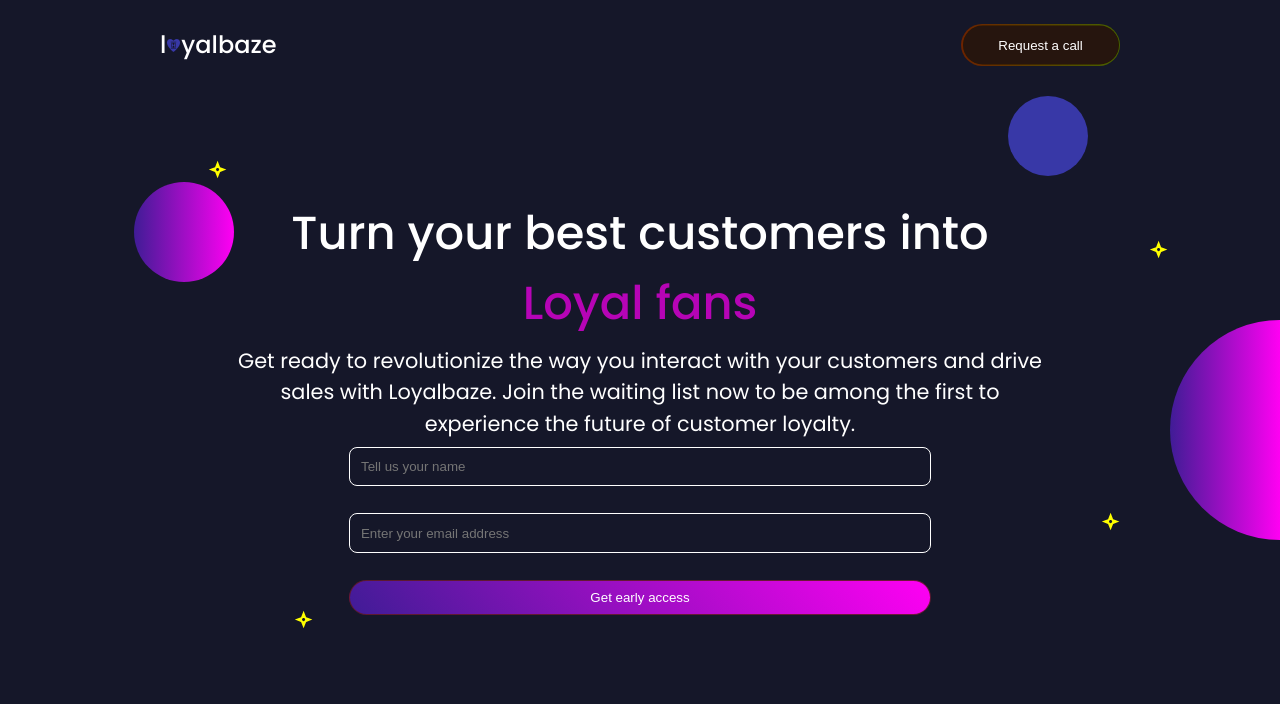
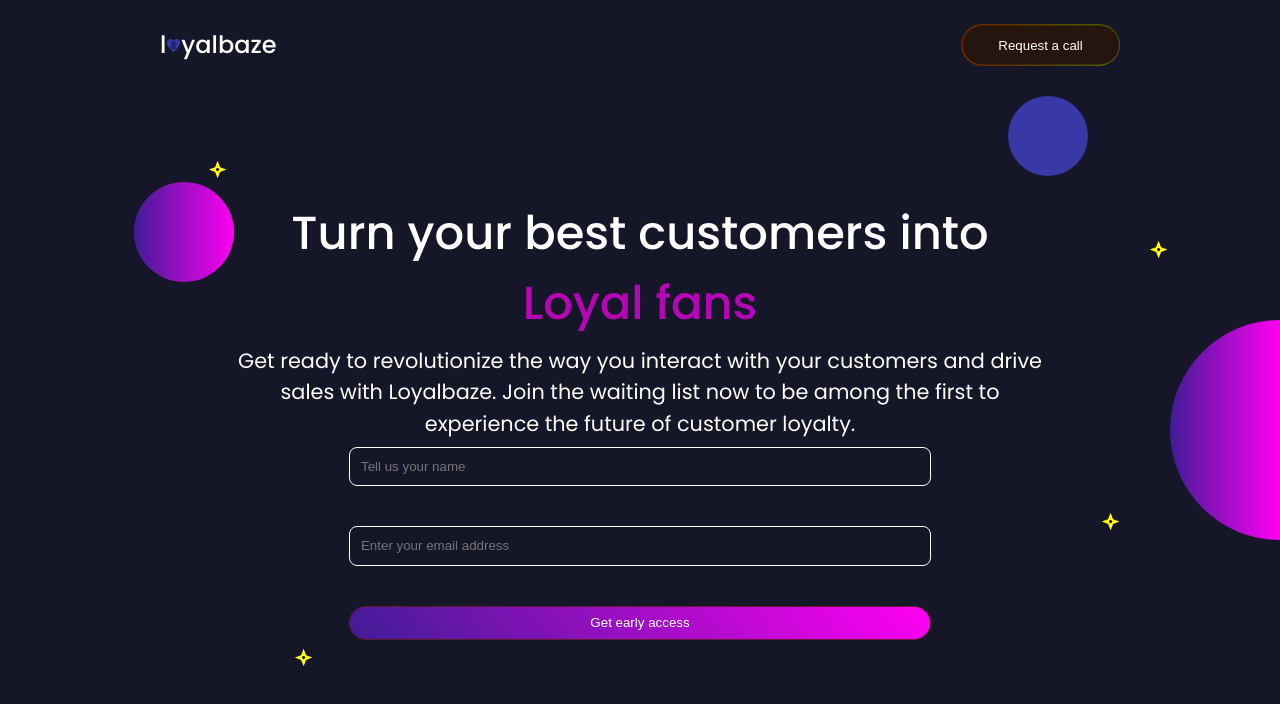
Before and after one commit to abiodunraheem/loyalbaze, a React (Create React App) app: page / in a window 1280 px wide. Shown: the top 704 px of the page. Built offline with nearby package versions, Linux system fonts and the light colour scheme; a web font is replaced by a local one.

Commit message:
Add styles to form

```diff
--- a/src/components/content/content.css
+++ b/src/components/content/content.css
@@ -41,7 +41,7 @@
 .content-container form {
   display: flex;
   flex-direction: column;
-  gap: 1.2rem;
+  gap: 2rem;
   align-items: center;
   margin: 0.5rem auto;
 }
```
